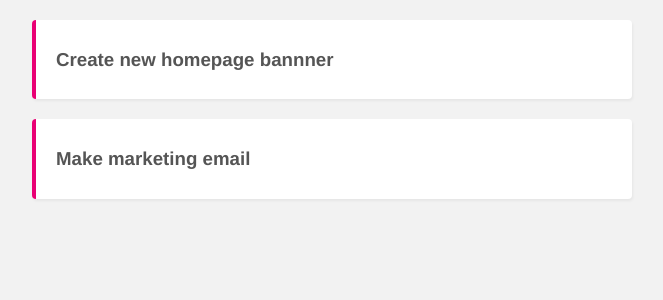
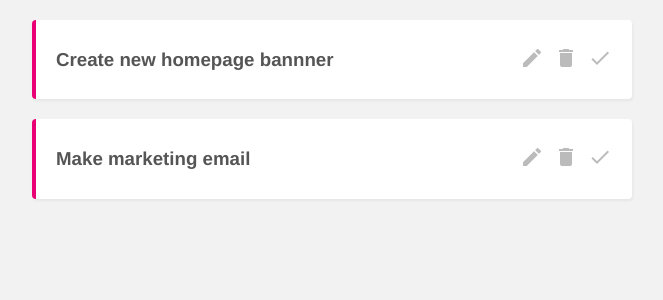
Before and after one commit to AndrzejChemerys/vue, a Vue app in the folder vue_projects/7_simple_project_planner/project-planner/: page / in a window 1280 px wide. Shown: the top 300 px of the page, without its empty margins (308-971 px from the left). Built offline with nearby package versions, Linux system fonts and the light colour scheme; data requests are answered from the project's data file.

Commit message:
Deleting Projects

```diff
--- a/vue_projects/7_simple_project_planner/project-planner/public/index.html
+++ b/vue_projects/7_simple_project_planner/project-planner/public/index.html
@@ -5,6 +5,8 @@
     <meta http-equiv="X-UA-Compatible" content="IE=edge">
     <meta name="viewport" content="width=device-width,initial-scale=1.0">
     <link rel="icon" href="<%= BASE_URL %>favicon.ico">
+    <link href="https://fonts.googleapis.com/css2?family=Material+Icons"
+            rel="stylesheet">
     <title><%= htmlWebpackPlugin.options.title %></title>
   </head>
   <body>
--- a/vue_projects/7_simple_project_planner/project-planner/src/components/SingleProject.vue
+++ b/vue_projects/7_simple_project_planner/project-planner/src/components/SingleProject.vue
@@ -2,6 +2,11 @@
   <div class="project">
     <div class="actions">
       <h3 @click="showDetails=!showDetails">{{ project.title }}</h3>
+        <div class="icons">
+          <span class="material-icons">edit</span>
+          <span class="material-icons">delete</span>
+          <span class="material-icons">done</span>
+        </div>
     </div>
     <div v-if="showDetails" class="details">
       <p>{{ project.details }}</p>
@@ -32,4 +37,18 @@ export default {
   h3 {
     cursor: pointer;
   }
+  .actions {
+    display: flex;
+    justify-content: space-between;
+    align-items: center;
+  }
+  .material-icons {
+    font-size: 24px;
+    margin-left: 10px;
+    color: #bbb;
+    cursor: pointer;
+  }
+  .material-icons:hover {
+    color: #777;
+  }
 </style>
--- a/vue_projects/7_simple_project_planner/project-planner/src/views/Home.vue
+++ b/vue_projects/7_simple_project_planner/project-planner/src/views/Home.vue
@@ -10,7 +10,7 @@
 
 <script>
 
-import SingleProject from "../components/SingleProject";
+import SingleProject from "../components/SingleProject.vue";
 export default {
   name: 'Home',
   components: {SingleProject},
```
